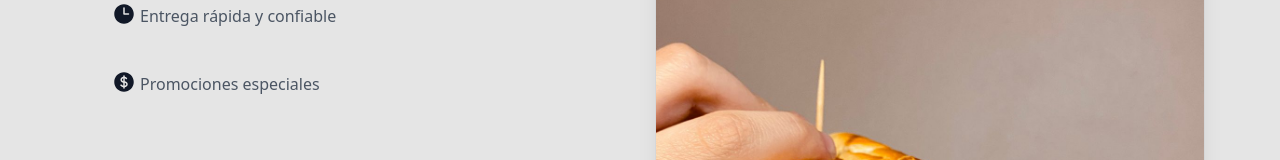
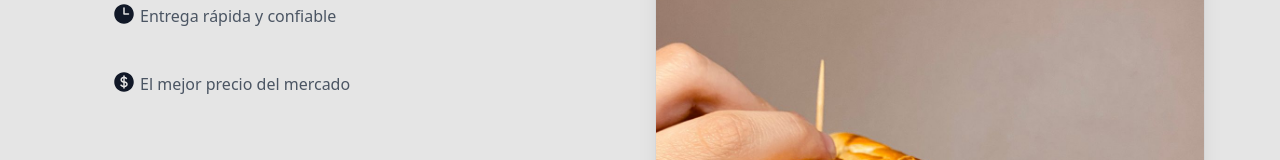
Before and after one commit to FranDelgado20/ElTata, a React (Vite) app: page / in a window 1280 px wide. Shown: the part 543-703 px from the top of the page. Built offline with nearby package versions, Linux system fonts and the light colour scheme.

Commit message:
modifico

```diff
--- a/src/components/Introduccion.jsx
+++ b/src/components/Introduccion.jsx
@@ -51,7 +51,7 @@ const Introduccion = () => {
                       />
                     </svg>
                   </dt>{" "}
-                  <dd className="inline">Promociones especiales</dd>
+                  <dd className="inline">El mejor precio del mercado</dd>
                 </div>
                 <div className="relative pl-9 flex" data-aos="zoom-in-down">
                   <dt className="inline font-semibold text-gray-900">
@@ -81,9 +81,7 @@ const Introduccion = () => {
                       <path d="M7.493 18.5c-.425 0-.82-.236-.975-.632A7.48 7.48 0 0 1 6 15.125c0-1.75.599-3.358 1.602-4.634.151-.192.373-.309.6-.397.473-.183.89-.514 1.212-.924a9.042 9.042 0 0 1 2.861-2.4c.723-.384 1.35-.956 1.653-1.715a4.498 4.498 0 0 0 .322-1.672V2.75A.75.75 0 0 1 15 2a2.25 2.25 0 0 1 2.25 2.25c0 1.152-.26 2.243-.723 3.218-.266.558.107 1.282.725 1.282h3.126c1.026 0 1.945.694 2.054 1.715.045.422.068.85.068 1.285a11.95 11.95 0 0 1-2.649 7.521c-.388.482-.987.729-1.605.729H14.23c-.483 0-.964-.078-1.423-.23l-3.114-1.04a4.501 4.501 0 0 0-1.423-.23h-.777ZM2.331 10.727a11.969 11.969 0 0 0-.831 4.398 12 12 0 0 0 .52 3.507C2.28 19.482 3.105 20 3.994 20H4.9c.445 0 .72-.498.523-.898a8.963 8.963 0 0 1-.924-3.977c0-1.708.476-3.305 1.302-4.666.245-.403-.028-.959-.5-.959H4.25c-.832 0-1.612.453-1.918 1.227Z" />
                     </svg>
                   </dt>{" "}
-                  <dd className="inline">
-                  Calidad asegurada en cada sándwich
-                  </dd>
+                  <dd className="inline">Calidad asegurada en cada sándwich</dd>
                 </div>
 
                 <div>
```
